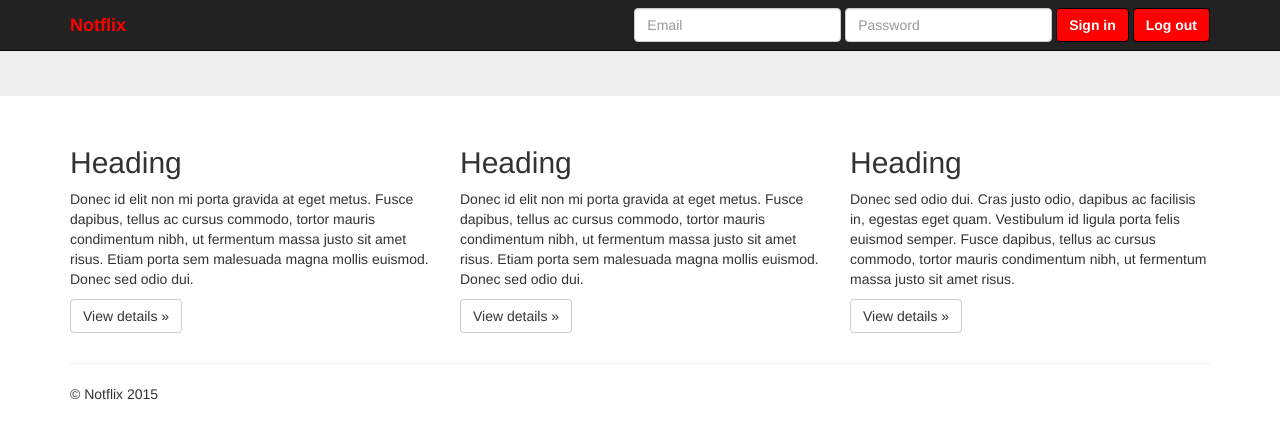
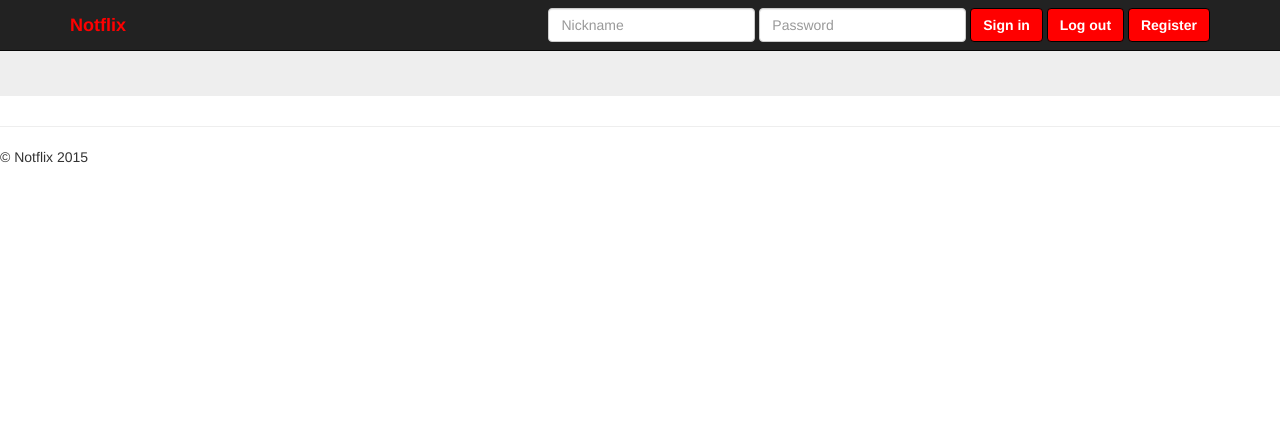
Before and after one commit to JelleHoffman/Notflix, a web app: page / in a window 1280 px wide. Shown: the top 439 px of the page. Run offline with its HTML, style and script files only (its server is not run), Linux system fonts and the light colour scheme; data that the repository does not hold is empty; some libraries are stand-ins or nearby versions.

Commit message:
registreren

```diff
--- a/WebContent/index.html
+++ b/WebContent/index.html
@@ -65,10 +65,11 @@
 
           		</form>
           		<form class="navbar-form navbar-right">
-          			<input id="username" type="text" placeholder="Email" class="form-control">
+          			<input id="username" type="text" placeholder="Nickname" class="form-control">
            		 	<input id="password"type="password" placeholder="Password" class="form-control">
             		<button id="signIn" type="button" class="button btn btn-success">Sign in</button>
             		<button id="signOut" type="button" class="button btn btn-success">Log out</button>
+            		<button id="register" type="button" class="button btn btn-success">Register</button>
 
 
 
@@ -86,25 +87,7 @@
       <div id="filmdetail" class="container"></div>
     </div>
 
-    <div class="container">
-      <!-- Example row of columns -->
-      <div class="row">
-        <div class="col-md-4">
-          <h2>Heading</h2>
-          <p>Donec id elit non mi porta gravida at eget metus. Fusce dapibus, tellus ac cursus commodo, tortor mauris condimentum nibh, ut fermentum massa justo sit amet risus. Etiam porta sem malesuada magna mollis euismod. Donec sed odio dui. </p>
-          <p><a class="btn btn-default" href="#" role="button">View details &raquo;</a></p>
-        </div>
-        <div class="col-md-4">
-          <h2>Heading</h2>
-          <p>Donec id elit non mi porta gravida at eget metus. Fusce dapibus, tellus ac cursus commodo, tortor mauris condimentum nibh, ut fermentum massa justo sit amet risus. Etiam porta sem malesuada magna mollis euismod. Donec sed odio dui. </p>
-          <p><a class="btn btn-default" href="#" role="button">View details &raquo;</a></p>
-       </div>
-        <div class="col-md-4">
-          <h2>Heading</h2>
-          <p>Donec sed odio dui. Cras justo odio, dapibus ac facilisis in, egestas eget quam. Vestibulum id ligula porta felis euismod semper. Fusce dapibus, tellus ac cursus commodo, tortor mauris condimentum nibh, ut fermentum massa justo sit amet risus.</p>
-          <p><a class="btn btn-default" href="#" role="button">View details &raquo;</a></p>
-        </div>
-      </div>
+
 
       <hr>
 
--- a/WebContent/js/applicatie.js
+++ b/WebContent/js/applicatie.js
@@ -21,6 +21,8 @@ $(document).ready(function() {
 	moviesBtnClick();
 	filmClick();
 	logoutClick();
+	registerClick();
+	registerSubmitClick();
 
 });
 
@@ -312,6 +314,12 @@ function logoutClick(){
 	});
 }
 
+function registerClick(){
+	$("#register").click(function() {
+		window.location.href = "register.html";
+	});
+}
+
 function userList(){
 
 			$("#usersBtn").hide();
@@ -356,3 +364,33 @@ function userList(){
 			});
 
 }
+
+function registerSubmitClick() {
+
+	$("#registerSubmitBtn").click(function() {
+	var firstnameReg = $("#firstnameReg").val();
+	var lastnameReg = $("#lastnameReg").val();
+	var nicknameReg = $("#nicknameReg").val();
+	var passwordReg = $("#passwordReg").val();
+
+	$.ajax({
+		type:"POST",
+		url: "./api/gebruikers/add-gebruiker",
+			Headers: {
+				"Voornaam":firstnameReg,
+				"Achternaam":lastnameReg,
+				"Nickname":nicknameReg,
+				"Wachtwoord":passwordReg,
+
+			}
+	,
+		succes:function(data) {
+			window.location.href = "index.html";
+		},
+		error:function(jqXHR,settings,error){
+			alert("error in de register");
+			alert(error);
+		}
+	});
+	});
+}
```
Also changed, not shown: WebContent/register.html (added, +81 -0 lines).
